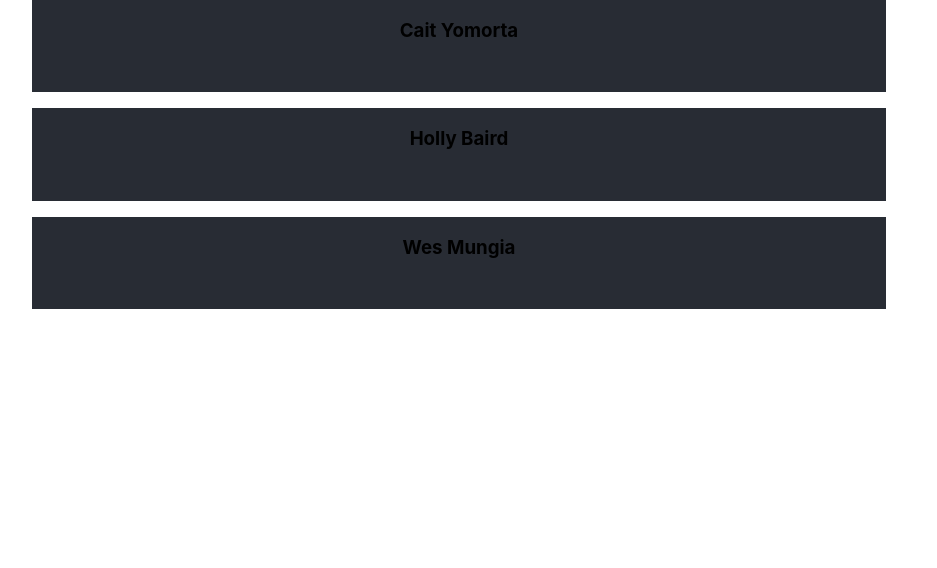
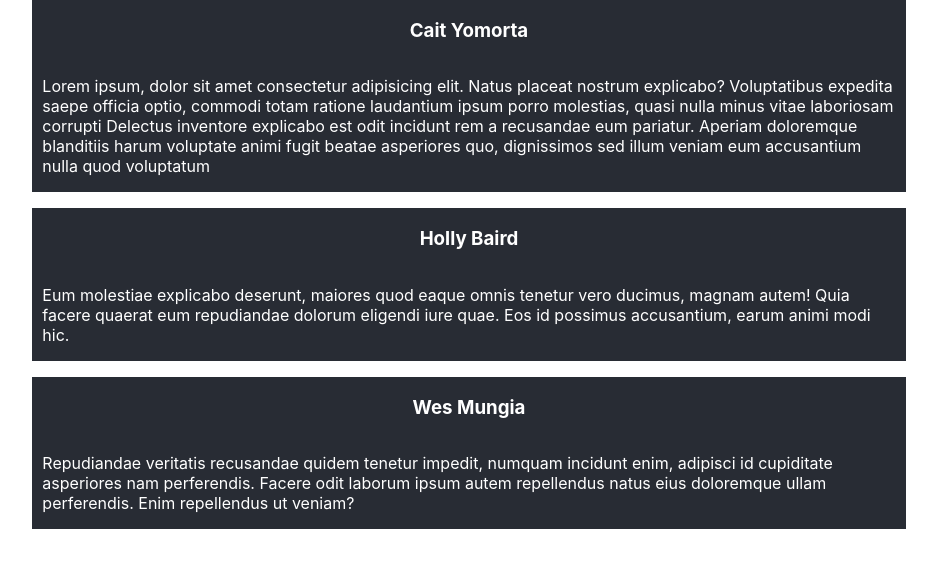
Before and after one commit to Madfarm/students-lab, a React (Create React App) app in the folder student-lab/: page / in a window 1280 px wide. Shown: the top 568 px of the page, without its empty margins (181-1118 px from the left). Built offline with nearby package versions, Linux system fonts and the light colour scheme.

Commit message:
Add score component

```diff
--- a/student-lab/src/App.css
+++ b/student-lab/src/App.css
@@ -1,6 +1,7 @@
 .App {
   display: grid;
   grid-template-columns: .25fr 1fr .25fr;
+  row-gap: 1rem;
 
-  row-gap: 1rem;
+  color: white;
 }
--- /dev/null
+++ b/student-lab/src/components/Student/Score/Score.tsx
@@ -0,0 +1,9 @@
+
+
+export default function Score(){
+    return (
+        <div className="Score">
+
+        </div>
+    )
+}
--- a/student-lab/src/components/Student/Student.css
+++ b/student-lab/src/components/Student/Student.css
@@ -10,4 +10,7 @@
     flex-direction: column;
 
     align-items: center;
+
+    padding-right: 10px;
+    padding-left: 10px;
 }
--- a/student-lab/src/components/Student/Student.tsx
+++ b/student-lab/src/components/Student/Student.tsx
@@ -1,4 +1,5 @@
 import './Student.css'
+import Score from './Score/Score'
 
 type StudentProp = {
     name: string,
@@ -13,7 +14,8 @@ export default function Student(student:StudentProp){
     return (
         <div className="Student">
             <h3>{student.name}</h3>
-            <p></p>
+            <p>{student.bio}</p>
+            <Score />
         </div>
     )
 }
```
